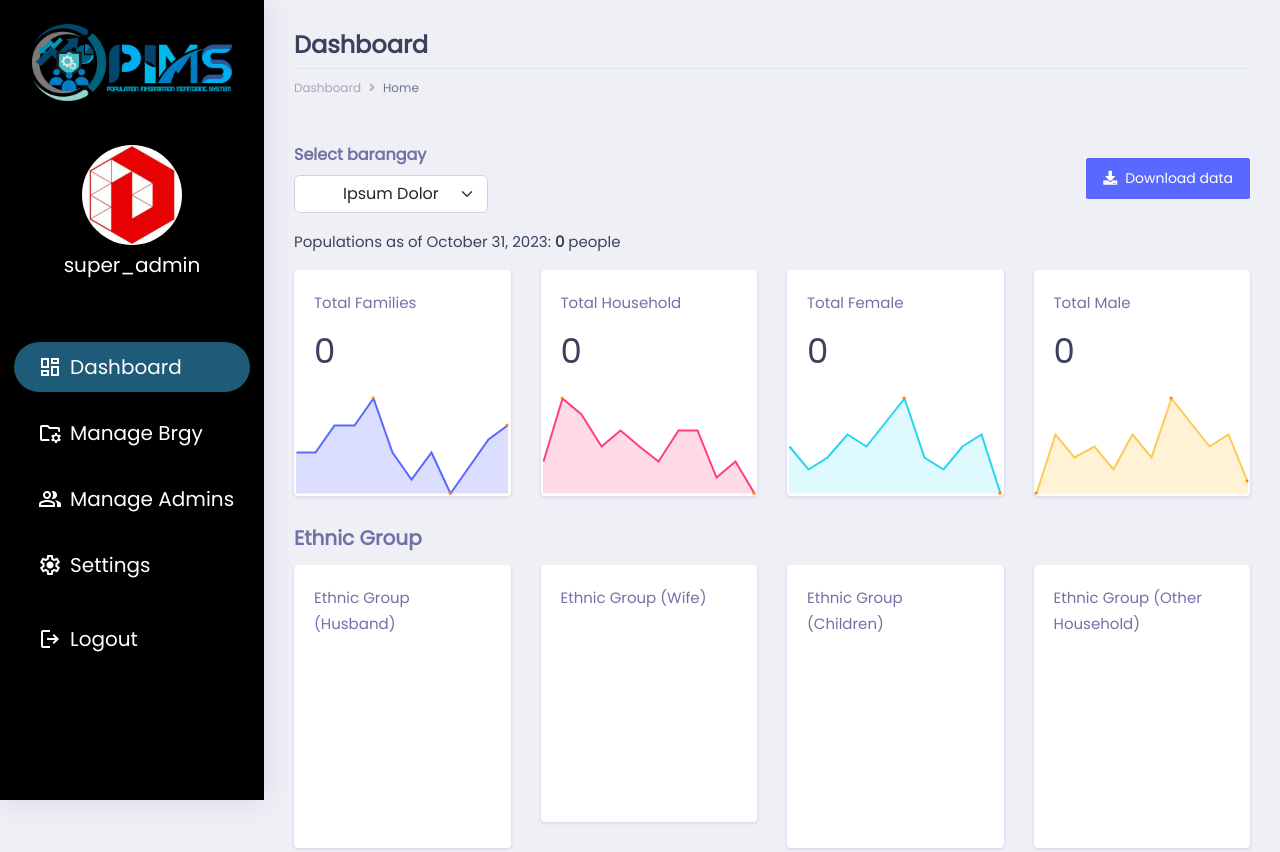
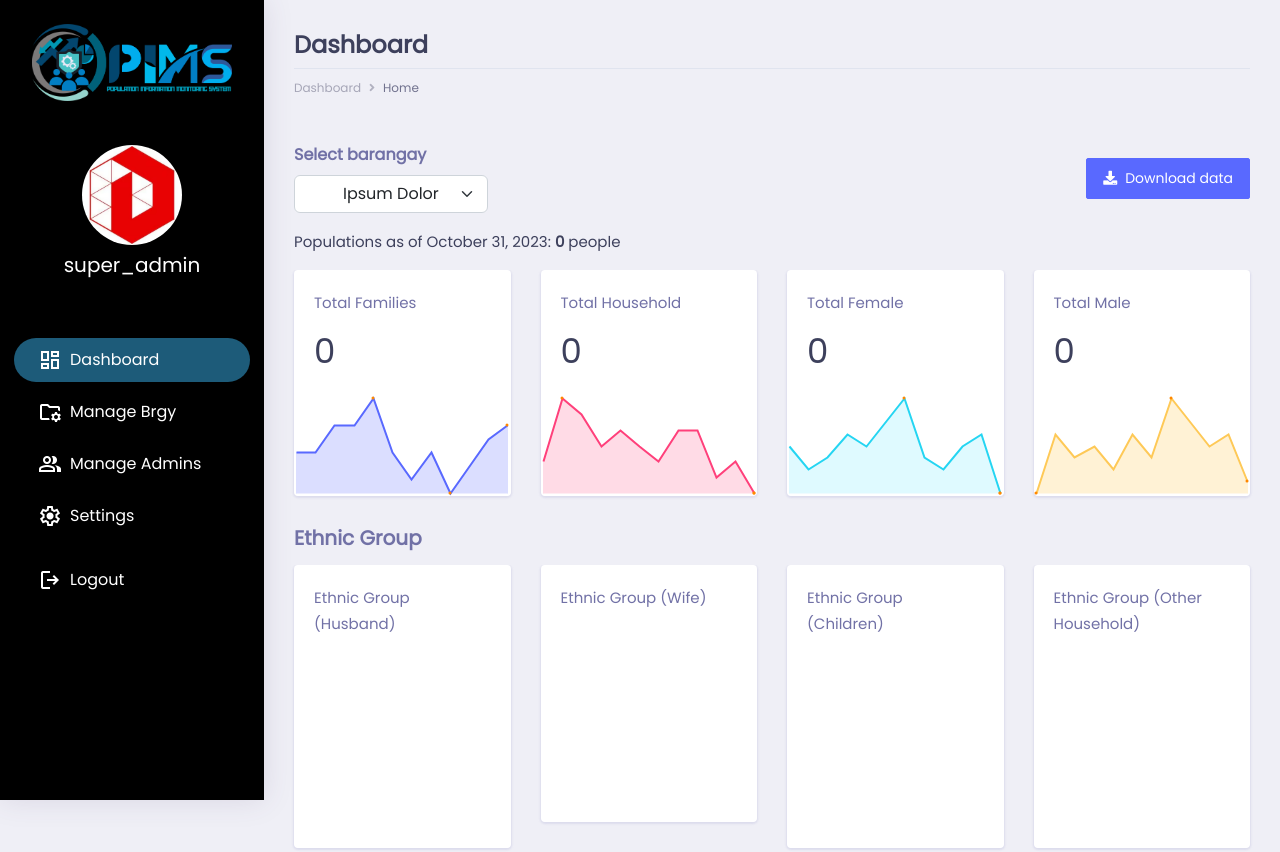
Before and after one commit to aldrin112602/Population-Information-Management-System, a PHP site: page /super_admin/index.php in a window 1280 px wide. Shown: the top 852 px of the page. Run offline with PHP 8.4, Linux system fonts and the light colour scheme; a user stored in the database is signed in; data comes from the database, SQL or seed files in the repository; some web fonts are replaced.

Commit message:
sdiopfuyhsfivus

```diff
--- a/super_admin/index.php
+++ b/super_admin/index.php
@@ -100,44 +100,44 @@
                                     width="100px"><br>
                                 <h3 class="text-white py-2"><?php echo $username ?></h3>
                             </li>
-                            <li class="nav-item my-2 current-page">
+                            <li class="nav-item my-1 current-page">
                                 <a href="./index.php"
-                                    class="text-center text-white d-flex align-items-center justify-content-start gap-2 ml-4 fs-5">
+                                    class="text-center text-white d-flex align-items-center justify-content-start gap-2 ml-4 fs-6">
                                     <span class="material-symbols-outlined">dashboard</span>
                                     Dashboard
                                 </a>
                             </li>
-                            <li class="nav-item my-2">
+                            <li class="nav-item my-1">
                                 <a href="./barangay_list.php"
-                                    class="text-center text-white d-flex align-items-center justify-content-start gap-2 ml-4 fs-5">
+                                    class="text-center text-white d-flex align-items-center justify-content-start gap-2 ml-4 fs-6">
                                     <span class="material-symbols-outlined">folder_managed</span>
                                     Manage Brgy
                                 </a>
                             </li>
-                            <li class="nav-item my-2">
+                            <li class="nav-item my-1">
                                 <a href="./admin_list.php"
-                                    class="text-center text-white d-flex align-items-center justify-content-start gap-2 ml-4 fs-5">
+                                    class="text-center text-white d-flex align-items-center justify-content-start gap-2 ml-4 fs-6">
                                     <span class="material-symbols-outlined">group</span>
                                     Manage Admins
                                 </a>
                             </li>
-                            <!-- <li class="nav-item my-2">
+                            <!-- <li class="nav-item my-1">
                                 <a href="#"
-                                    class="text-center text-white d-flex align-items-center justify-content-start gap-2 ml-4 fs-5">
+                                    class="text-center text-white d-flex align-items-center justify-content-start gap-2 ml-4 fs-6">
                                     <span class="material-symbols-outlined">donut_large</span>
                                     Reports
                                 </a>
                             </li> -->
-                            <li class="nav-item my-2">
+                            <li class="nav-item my-1">
                                 <a href="setting.php"
-                                    class="text-center text-white d-flex align-items-center justify-content-start gap-2 ml-4 fs-5">
+                                    class="text-center text-white d-flex align-items-center justify-content-start gap-2 ml-4 fs-6">
                                     <span class="material-symbols-outlined">settings</span>
                                     Settings
                                 </a>
                             </li>
                             <li class="nav-item mt-3">
                                 <a href="../logout.php"
-                                    class="text-center text-white d-flex align-items-center justify-content-start gap-2 ml-4 fs-5">
+                                    class="text-center text-white d-flex align-items-center justify-content-start gap-2 ml-4 fs-6">
                                     <span class="material-symbols-outlined">logout</span>
                                     Logout
                                 </a>
```
Also changed, not shown: super_admin/admin_list.php (+11 -11 lines), super_admin/barangay_list.php (+11 -11 lines), super_admin/setting.php (+11 -11 lines).
